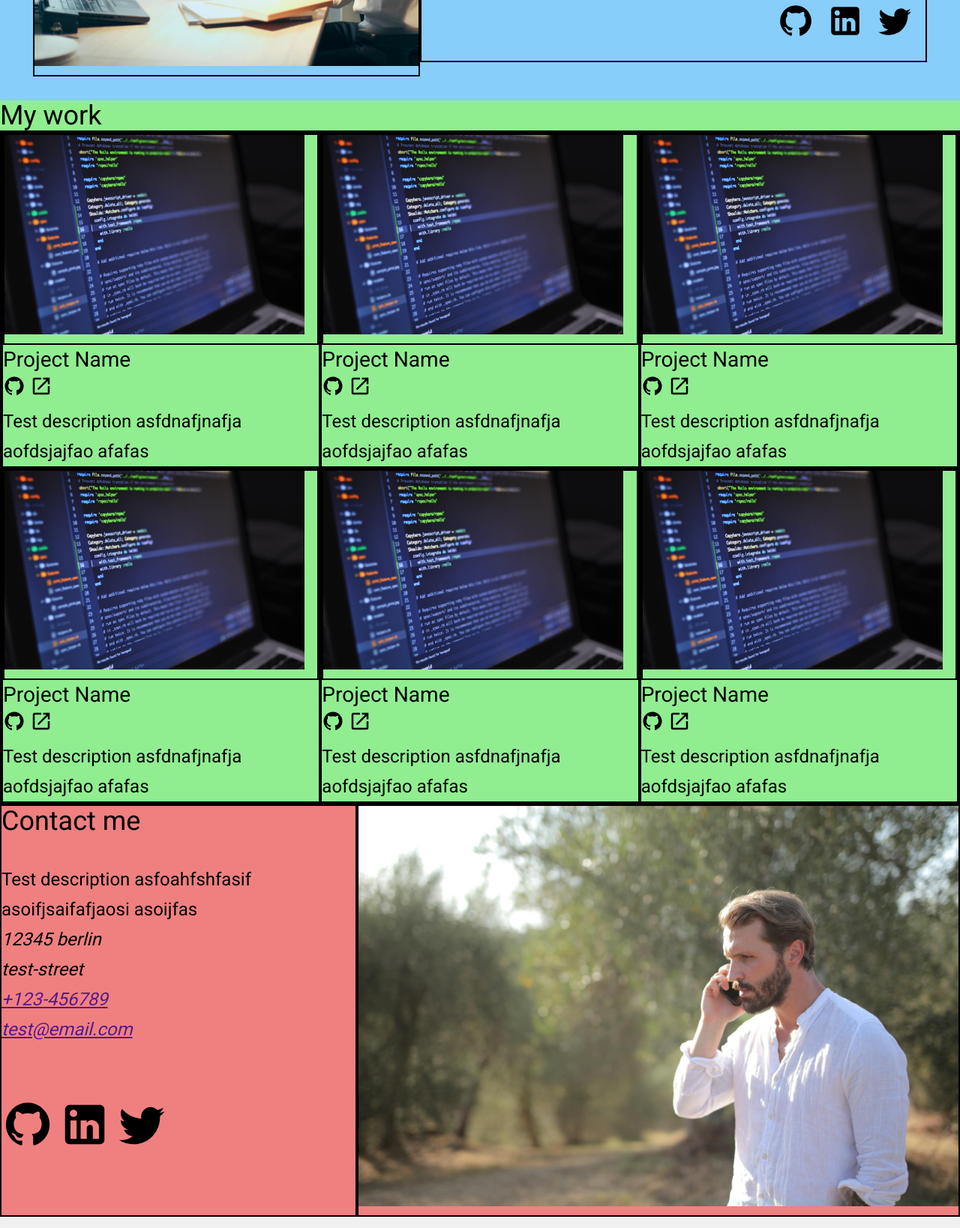
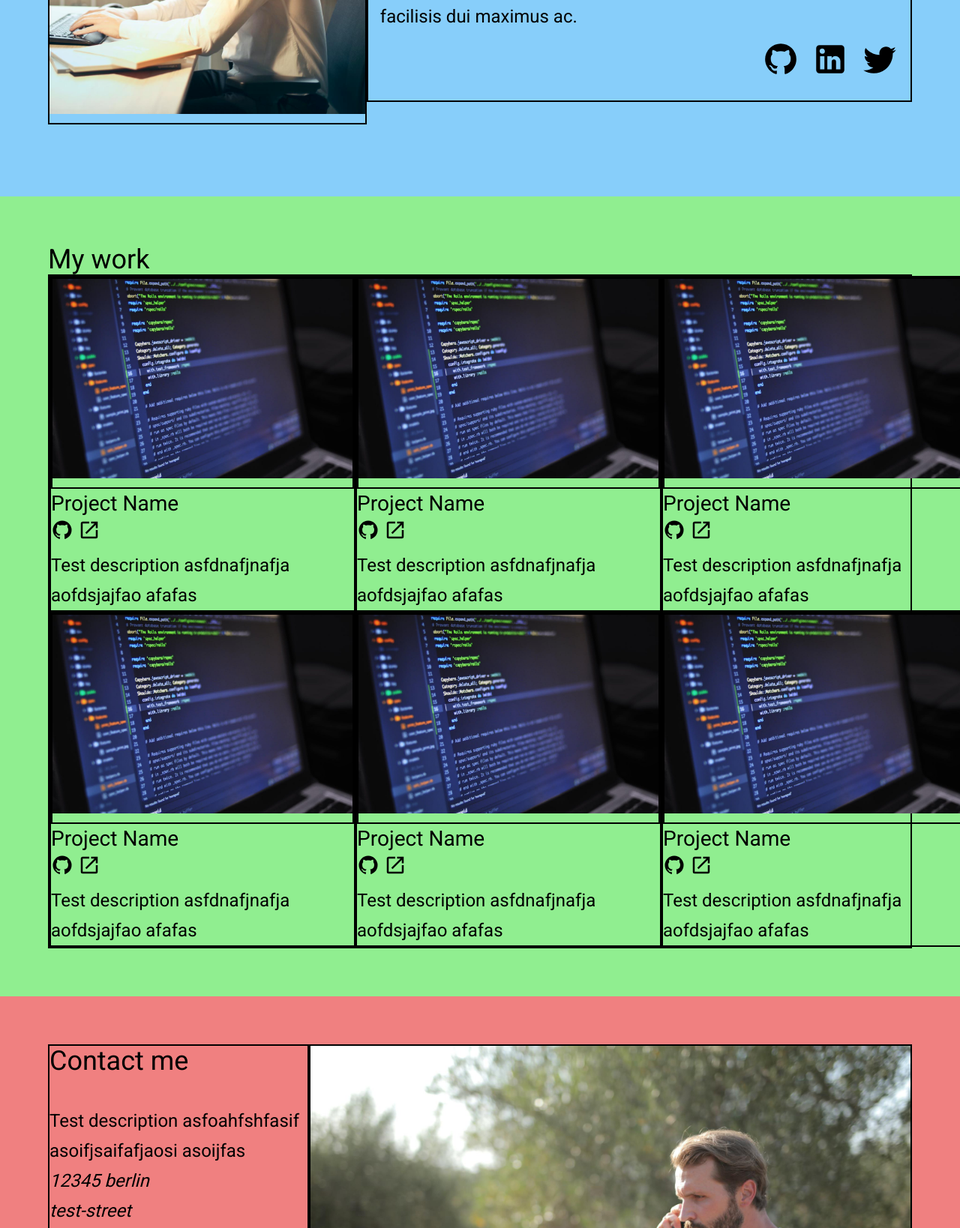
Before and after one commit to GGihan/homepage, a website built with webpack: page src/index.html in a window 1280 px wide. Shown: the part 426-2064 px from the top of the page at 75% size. Built offline with nearby package versions, Linux system fonts and the light colour scheme.

Commit message:
fix flex layout so each section is aligned

```diff
--- a/src/index.html
+++ b/src/index.html
@@ -134,9 +134,9 @@
             </address>
 
             <div class="contact-card socials">
-                <a href="https://github.com/GGihan"><img src="./images/github.svg" alt="github icon" width="70px"></a>
-                <a href="https://www.linkedin.com/"><img src="./images/linkedin.svg" alt="linkedin icon" width="70px"></a>
-                <a href="https://x.com/"><img src="./images/twitter.svg" alt="twitter icon" width="70px"></a>
+                <a href="https://github.com/GGihan"><img src="./images/github.svg" alt="github icon" width="60px"></a>
+                <a href="https://www.linkedin.com/"><img src="./images/linkedin.svg" alt="linkedin icon" width="60px"></a>
+                <a href="https://x.com/"><img src="./images/twitter.svg" alt="twitter icon" width="60px"></a>
             </div>
         </section>
         <div class="contact-image container">
--- a/src/styles.css
+++ b/src/styles.css
@@ -34,19 +34,21 @@ body {
     font-display: swap;
 }
 
+header,
+main,
+footer {
+    min-height: 70vh;
+    padding: 64px;
+}
+
 header {
     background-color: lightskyblue;
 
-    min-height: 70vh;
     display: flex;
     align-items: center;
-    justify-content: center;
 }
 
 .header-image.container {
-    max-width: 40vw;
-    min-height: 60vh;
-
     flex: 1;
 }
 
@@ -54,13 +56,15 @@ header {
     max-width: 100%;
     min-height: 60vh;
     object-fit: cover;
+    object-position: right center;
 }
 
 .header-card.container {
+    flex: 1;
     display: flex;
     flex-direction: column;
 
-    max-width: 50vw;
+    min-width: 60%;
     min-height: 50vh;
 
     padding: 16px;
@@ -85,9 +89,10 @@ header {
 
 main {
     background-color: lightgreen;
+}
 
-    display: flex;
-    flex-direction: column;
+.main.title {
+
 }
 
 .main.container {
@@ -104,6 +109,7 @@ footer {
 .contact-card.container {
     display: flex;
     flex-direction: column;
+    flex: 1;
 }
 
 .contact-card.title {
@@ -122,6 +128,10 @@ footer {
     flex: 2;
 }
 
+.contact-image.container {
+    flex: 1;
+}
+
 .container {
     border: 2px solid black;
 }
```
